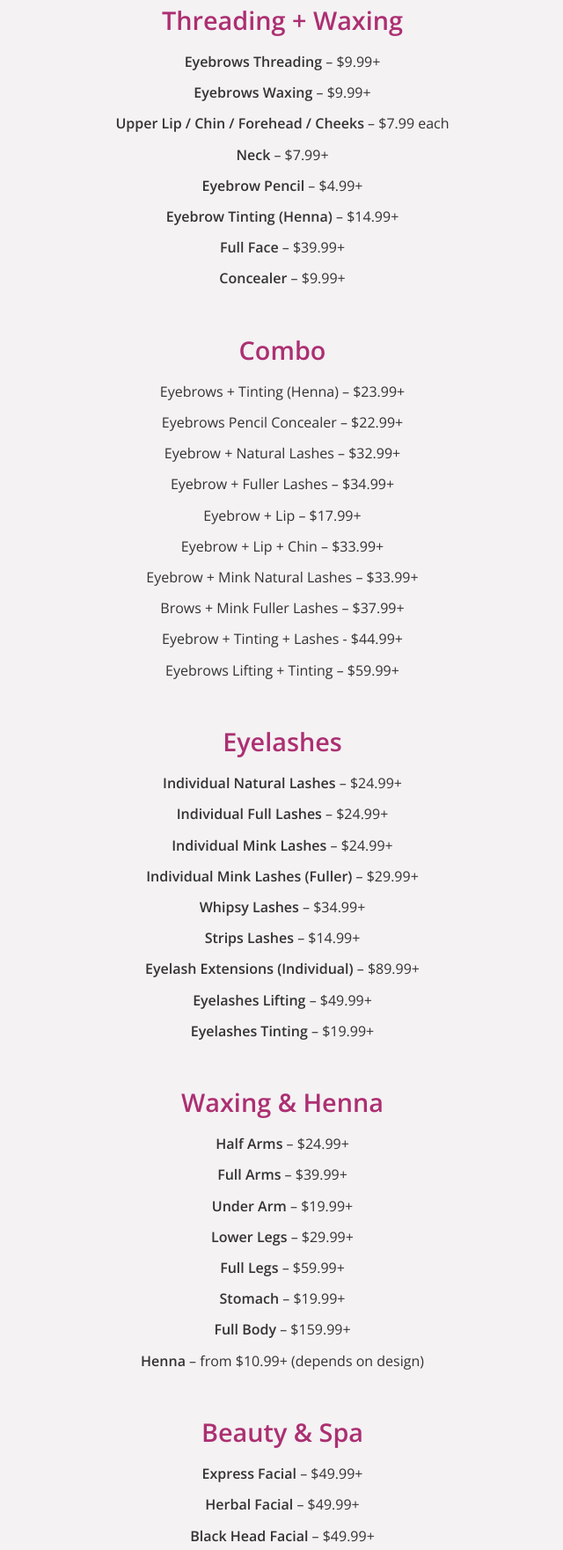
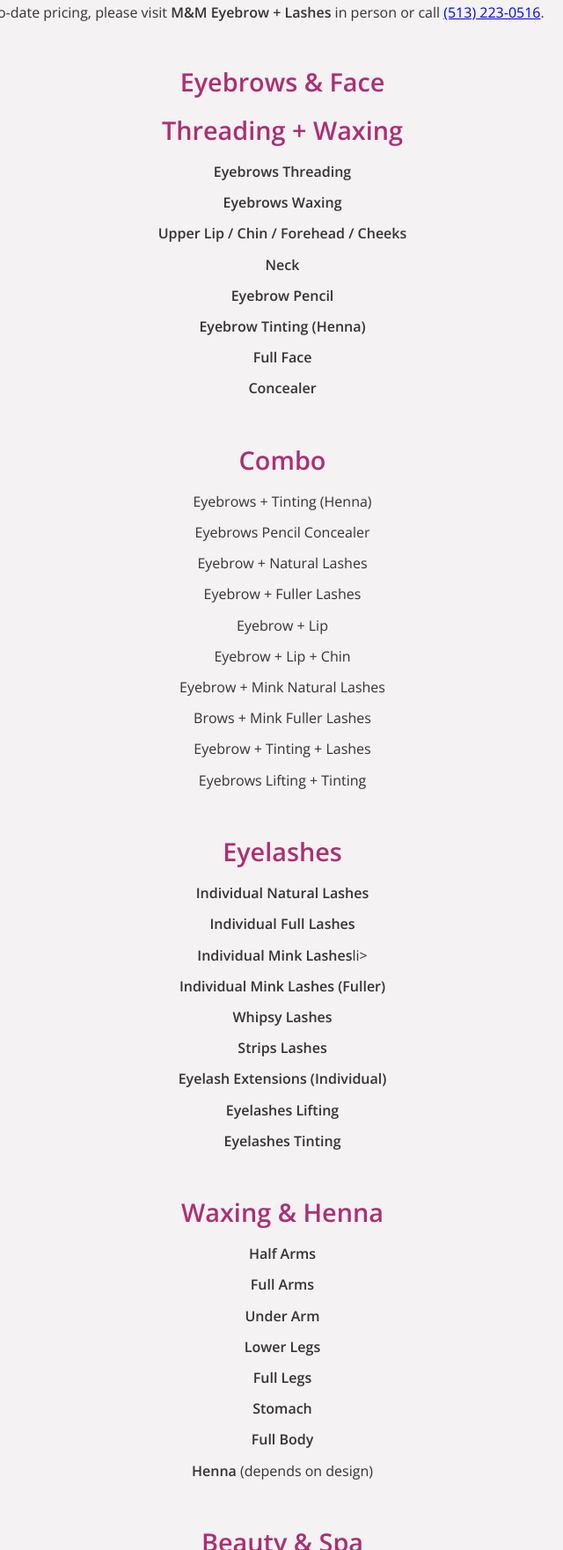
Before and after one commit to mmlashesandbrows/M-M-lashes-and-Brows, a plain HTML site: page services.html in a window 1280 px wide. Shown: the part 476-2238 px from the top of the page at 88% size, without its empty margins (319-959 px from the left). Drawn offline with nearby package versions, Linux system fonts and the light colour scheme.

Commit message:
Update services.html
Removed prices and added service note

```diff
--- a/services.html
+++ b/services.html
@@ -49,19 +49,32 @@
         All other services are avilable on a <strong>walk-in basis</strong>.
         </p>
 
+    <div class="service-category reveal">
+    <h2>Our Services</h2>
+    <p>
+      For accurate and up-to-date pricing, please visit
+      <strong>M&amp;M Eyebrow + Lashes</strong> in person or call
+      <a href="tel:+15132230516">(513) 223-0516</a>.
+    </p>
+    </div>
+
+
+
+
+
         <!-- Eyebrow & Face Section -->
         <div id="threading" class="service-category reveal">
             <h2>Eyebrows &amp; Face</h2>
             <h2>Threading + Waxing</h2>
             <ul>
-                <li><strong>Eyebrows Threading</strong> – $9.99+</li>
-                <li><strong>Eyebrows Waxing</strong> – $9.99+ </li>
-                <li><strong>Upper Lip / Chin / Forehead / Cheeks</strong> – $7.99 each</li>
-                <li><strong>Neck</strong> – $7.99+</li>
-                <li><strong>Eyebrow Pencil</strong> – $4.99+</li>
-                <li><strong>Eyebrow Tinting (Henna)</strong> – $14.99+</li>
-                <li><strong>Full Face</strong> – $39.99+</li>
-                <li><strong>Concealer</strong> – $9.99+</li>
+                <li><strong>Eyebrows Threading</strong> </li>
+                <li><strong>Eyebrows Waxing</strong>  </li>
+                <li><strong>Upper Lip / Chin / Forehead / Cheeks</strong> </li>
+                <li><strong>Neck</strong> </li>
+                <li><strong>Eyebrow Pencil</strong> </li>
+                <li><strong>Eyebrow Tinting (Henna)</strong> </li>
+                <li><strong>Full Face</strong> </li>
+                <li><strong>Concealer</strong> </li>
             </ul>
         </div>
 
@@ -69,16 +82,16 @@
         <div id="combo" class="service-category reveal">
             <h2>Combo</h2>
             <ul>
-                <li>Eyebrows + Tinting (Henna) – $23.99+</li>
-                <li>Eyebrows Pencil Concealer – $22.99+</li>
-                <li>Eyebrow + Natural Lashes – $32.99+</li>
-                <li>Eyebrow + Fuller Lashes – $34.99+</li>
-                <li>Eyebrow + Lip – $17.99+</li>
-                <li>Eyebrow + Lip + Chin – $33.99+</li>
-                <li>Eyebrow + Mink Natural Lashes – $33.99+</li>
-                <li>Brows + Mink Fuller Lashes – $37.99+</li>
-                <li>Eyebrow + Tinting + Lashes - $44.99+</li>
-                <li>Eyebrows Lifting + Tinting – $59.99+</li>
+                <li>Eyebrows + Tinting (Henna) </li>
+                <li>Eyebrows Pencil Concealer</li>
+                <li>Eyebrow + Natural Lashes </li>
+                <li>Eyebrow + Fuller Lashes </li>
+                <li>Eyebrow + Lip </li>
+                <li>Eyebrow + Lip + Chin </li>
+                <li>Eyebrow + Mink Natural Lashes</li>
+                <li>Brows + Mink Fuller Lashes </li>
+                <li>Eyebrow + Tinting + Lashes </li>
+                <li>Eyebrows Lifting + Tinting </li>
             </ul>
         </div>
 
@@ -86,15 +99,15 @@
         <div id="eyelashes" class="service-category reveal">
             <h2>Eyelashes</h2>
             <ul>
-                <li><strong>Individual Natural Lashes</strong> – $24.99+ </li>
-                <li><strong>Individual Full Lashes</strong> – $24.99+ </li>
-                <li><strong>Individual Mink Lashes</strong> – $24.99+</li>
-                <li><strong>Individual Mink Lashes (Fuller)</strong> – $29.99+</li>
-                <li><strong>Whipsy Lashes</strong> – $34.99+ </li>
-                <li><strong>Strips Lashes</strong> – $14.99+</li>
-                <li><strong>Eyelash Extensions (Individual)</strong> – $89.99+ </li>
-                <li><strong>Eyelashes Lifting</strong> – $49.99+</li>
-                <li><strong>Eyelashes Tinting</strong> – $19.99+</li>
+                <li><strong>Individual Natural Lashes</strong>  </li>
+                <li><strong>Individual Full Lashes</strong> </li>
+                <li><strong>Individual Mink Lashes</strong>li>
+                <li><strong>Individual Mink Lashes (Fuller)</strong>   </li>
+                <li><strong>Whipsy Lashes</strong>  </li>
+                <li><strong>Strips Lashes</strong> </li>
+                <li><strong>Eyelash Extensions (Individual)</strong>  </li>
+                <li><strong>Eyelashes Lifting</strong>  </li>
+                <li><strong>Eyelashes Tinting</strong> </li>
             </ul>
         </div>
 
@@ -102,14 +115,14 @@
         <div id="bodywaxing" class="service-category reveal">
             <h2>Waxing &amp; Henna</h2>
             <ul>
-                <li><strong>Half Arms</strong> – $24.99+</li>
-                <li><strong>Full Arms</strong> – $39.99+</li>
-                <li><strong>Under Arm</strong> – $19.99+</li>
-                <li><strong>Lower Legs</strong> – $29.99+</li>
-                <li><strong>Full Legs</strong> – $59.99+</li>
-                <li><strong>Stomach</strong> – $19.99+</li>
-                <li><strong>Full Body</strong> – $159.99+</li>
-                <li><strong>Henna</strong> – from $10.99+ (depends on design)</li>
+                <li><strong>Half Arms</strong>  </li>
+                <li><strong>Full Arms</strong>  </li>
+                <li><strong>Under Arm</strong> </li>
+                <li><strong>Lower Legs</strong>  </li>
+                <li><strong>Full Legs</strong>  </li>
+                <li><strong>Stomach</strong>  </li>
+                <li><strong>Full Body</strong>  </li>
+                <li><strong>Henna</strong>  (depends on design)</li>
             </ul>
         </div>
 
@@ -117,13 +130,13 @@
         <div id="beauty" class="service-category reveal">
             <h2>Beauty &amp; Spa</h2>
             <ul>
-                <li><strong>Express Facial</strong> – $49.99+</li>
-                <li><strong>Herbal Facial</strong> – $49.99+</li>
-                <li><strong>Black Head Facial</strong> – $49.99+</li>
-                <li><strong>Anti‑Aging Facial</strong> – $49.99+</li>
-                <li><strong>Acne Facial</strong> – $49.99+</li>
-                <li><strong>Deluxe Facial </strong> – $79.99 </li>
-                <li><strong>Facial Per Month Planning </strong> $40.00+</li>
+                <li><strong>Express Facial</strong> </li>
+                <li><strong>Herbal Facial</strong> </li>
+                <li><strong>Black Head Facial</strong> </li>
+                <li><strong>Anti‑Aging Facial</strong> </li>
+                <li><strong>Acne Facial</strong> </li>
+                <li><strong>Deluxe Facial </strong>  </li>
+                <li><strong>Facial Per Month Planning </strong>  </li>
             </ul>
         </div>
 
@@ -131,9 +144,9 @@
         <div id="makeup" class="service-category reveal">
             <h2>Makeup</h2>
             <ul>
-                <li><strong>Light Makeup</strong> – $59.99+</li>
-                <li><strong>Natural Face Makeup</strong> – $69.99+</li>
-                <li><strong>Full Makeup</strong> – $79.99+</li>
+                <li><strong>Light Makeup</strong>  </li>
+                <li><strong>Natural Face Makeup</strong>  </li>
+                <li><strong>Full Makeup</strong>  </li>
             </ul>
         </div>
 
```
